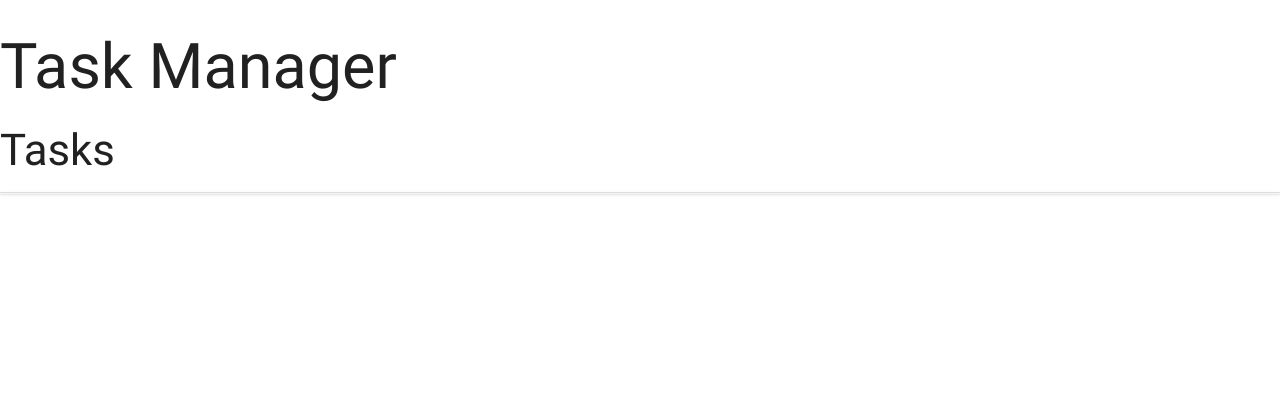
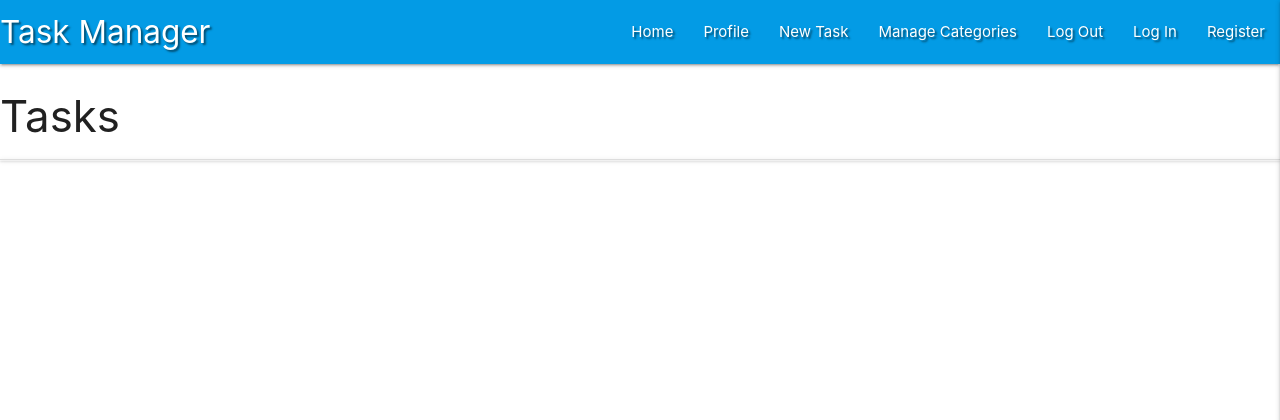
Before and after one commit to mmhashim139/Task-Manager, a Flask app: page / in a window 1280 px wide. Shown: the top 420 px of the page. Run offline with Flask 2, Linux system fonts and the light colour scheme; data that the repository does not hold is empty; some libraries are stand-ins or nearby versions.

Commit message:
add navbar and sidenav

```diff
--- a/static/css/style.css
+++ b/static/css/style.css
@@ -0,0 +1,3 @@
+.text-shadow {
+    text-shadow: 2px 2px 2px rgba(0, 0, 0, 0.5);
+}
--- a/static/js/script.js
+++ b/static/js/script.js
@@ -0,0 +1,20 @@
+/*
+    jQuery for MaterializeCSS initialization
+*/
+
+$(document).ready(function () {
+    $(".sidenav").sidenav({edge: "right"});
+});
+
+
+
+
+
+/*
+    vanilla JavaScript for MaterializeCSS initialization
+*/
+
+// document.addEventListener('DOMContentLoaded', function () {
+//     let sidenavs = document.querySelectorAll(".sidenav");
+//     let sidenavsInstance = M.Sidenav.init(sidenavs, {edge: "right"});
+// });
--- a/templates/base.html
+++ b/templates/base.html
@@ -1,39 +1,68 @@
 <!DOCTYPE html>
 <html lang="en">
+
 <head>
 	<meta charset="UTF-8">
 	<meta name="viewport" content="width=device-width, initial-scale=1.0">
 	<!--Import Font Awasome-->
 	<link rel="stylesheet" href="https://cdnjs.cloudflare.com/ajax/libs/font-awesome/5.13.1/css/all.min.css"
-        integrity="sha512-xA6Hp6oezhjd6LiLZynuukm80f8BoZ3OpcEYaqKoCV3HKQDrYjDE1Gu8ocxgxoXmwmSzM4iqPvCsOkQNiu41GA==" crossorigin="anonymous" type="text/css">
+		integrity="sha512-xA6Hp6oezhjd6LiLZynuukm80f8BoZ3OpcEYaqKoCV3HKQDrYjDE1Gu8ocxgxoXmwmSzM4iqPvCsOkQNiu41GA=="
+		crossorigin="anonymous" type="text/css">
 	<!--Import Google Icon Font-->
 	<link href="https://fonts.googleapis.com/icon?family=Material+Icons" rel="stylesheet">
 	<!--Import materialize.css-->
-    <link rel="stylesheet" href="https://cdnjs.cloudflare.com/ajax/libs/materialize/0.100.2/css/materialize.min.css" type="text/css">
+	<link rel="stylesheet" href="https://cdnjs.cloudflare.com/ajax/libs/materialize/1.0.0/css/materialize.min.css"
+		type="text/css">
 	<link rel="stylesheet" href="{{ url_for('static', filename='css/style.css') }}">
 	{% block styles %}
 	{% endblock %}
 
 	<title>Task Manager</title>
 </head>
+
 <body>
- <h1>Task Manager </h1>
+	<header>
+		<!-- top navbar -->
+		<nav class="nav-extended text-shadow light-blue darken-1">
+			<div class="nav-wrapper">
+				<a href="{{ url_for('get_tasks') }}" class="brand-logo">Task Manager</a>
+				<a href="#" data-target="mobile-demo" class="sidenav-trigger right"><i class="fas fa-bars"></i></a>
+				<ul class="right hide-on-med-and-down">
+					<li><a href="{{ url_for('get_tasks') }}">Home</a></li>
+					<li><a href="#">Profile</a></li>
+					<li><a href="#">New Task</a></li>
+					<li><a href="#">Manage Categories</a></li>
+					<li><a href="#">Log Out</a></li>
+					<li><a href="#">Log In</a></li>
+					<li><a href="#">Register</a></li>
+				</ul>
+			</div>
+		</nav>
+
+		<!-- mobile sidenav -->
+		<ul class="sidenav" id="mobile-demo">
+			<li>
+				<h4 class="center-align light-blue-text text-darken 4">Task Manager</h4>
+			</li>
+			<li><a href="{{ url_for('get_tasks') }}">Home</a></li>
+			<li><a href="#">Profile</a></li>
+			<li><a href="#">New Task</a></li>
+			<li><a href="#">Manage Categories</a></li>
+			<li><a href="#">Log Out</a></li>
+			<li><a href="#">Log In</a></li>
+			<li><a href="#">Register</a></li>
+		</ul>
+	</header>
 	{% block content %}
 	{% endblock %}
 
 
-<!-- JQuery CDN -->
 <script src="https://code.jquery.com/jquery-3.5.1.min.js"
         integrity="sha256-9/aliU8dGd2tb6OSsuzixeV4y/faTqgFtohetphbbj0=" crossorigin="anonymous"></script>
-   <!-- Compiled and minified JavaScript -->
-   <script src="https://cdnjs.cloudflare.com/ajax/libs/materialize/0.100.2/js/materialize.min.js"></script>
-<script>
-document.getElementById("matfix").addEventListener("click", function(e) {
-	e.stopPropagation();
-});
-</script>
+    <script src="https://cdnjs.cloudflare.com/ajax/libs/materialize/1.0.0/js/materialize.min.js"></script>
     <script src="{{ url_for('static', filename='js/script.js') }}"></script>
-    {% block script %}
+    {% block scripts %}
 	{% endblock %}
 </body>
+
 </html>
```
Lines whose indentation alone changed are shown as unchanged.
